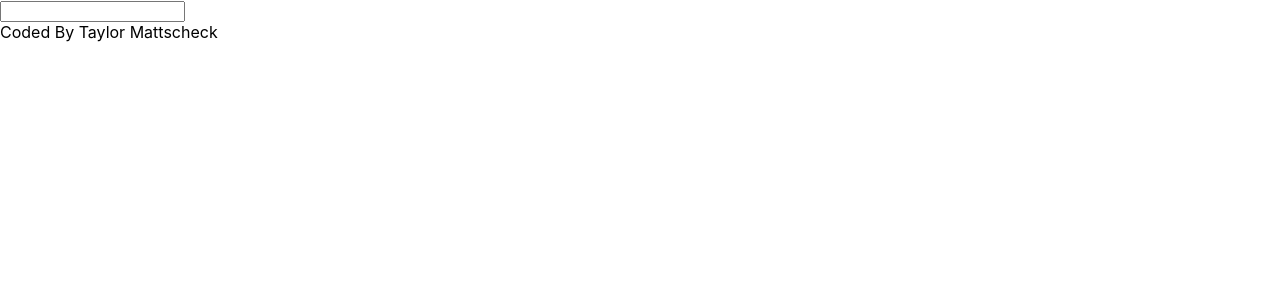
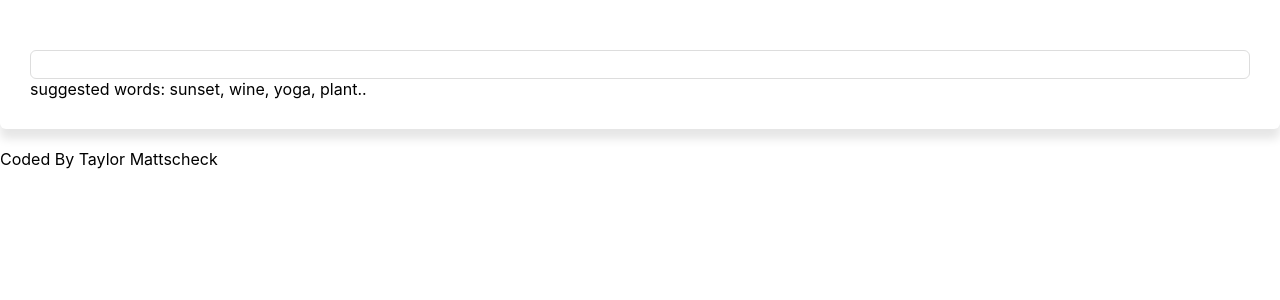
Before and after one commit to taylor-ann/dictionary-react-app, a React (Create React App) app: page / in a window 1280 px wide. Shown: the top 300 px of the page. Built offline with nearby package versions, Linux system fonts and the light colour scheme; no server answers.

Commit message:
styled the dictionary sections

```diff
--- a/src/Dictionary.css
+++ b/src/Dictionary.css
@@ -1,4 +1,20 @@
-.Dictionary {
-    text-align: left;
-    color: black
+.Dictionary section{
+    background: white;
+    padding: 30px;
+    border-radius: 6px;
+    box-shadow: 0 10px 10px rgb(0 0 0 /10%);
+    margin: 20px 0;
 }
+
+.Dictionary input{
+    width: 100%;
+    border-radius: 6px;
+    padding: 6px 10px;
+    color: #333;
+    border: 1px solid #ddd;
+}
+
+.Dictionary hint{
+    font-size: 11px;
+    margin-top: 5px;
+}
--- a/src/Dictionary.js
+++ b/src/Dictionary.js
@@ -3,29 +3,50 @@
 import Results from "./Results";
 import "./Dictionary.css";
 
-export default function Dictionary(){
-    let [keyword, setKeyword] = useState("");
+export default function Dictionary(props){
+    let [keyword, setKeyword] = useState(props.defaultKeyword);
     let [results, setResults] = useState(null);
+    let [loaded, setLoaded]= useState(false);
 
     function handleResponse(response){
         setResults(response.data[0]);
     }
 
-    function search(event){
-        event.preventDefault();
+    function search(){
      let apiUrl = `https://api.dictionaryapi.dev/api/v2/entries/en/${keyword}`;
     axios.get(apiUrl).then(handleResponse);
+    }
+
+    function handleSubmit(event){
+        event.preventDefault();
+        search();
     }
 
     function handleKeywordChange(event){
         setKeyword(event.target.value);
     }
+
+    function load(){
+        setLoaded(true);
+        search();
+    }
+
+    if (loaded){
         return(
             <div className="Dictionary">
-            <form onSubmit={search}>
+                <section>
+                <form onSubmit={handleSubmit}>
                     <input type="search" onChange={handleKeywordChange} />
                 </form>
+                <div className="hint">
+                    suggested words: sunset, wine, yoga, plant..
+                </div>
+                </section>
                 <Results results={results}/>
             </div>
         );
+    } else {
+        load();
+        return "Loading..";
     }
+}
--- /dev/null
+++ b/src/Results.css
@@ -0,0 +1,5 @@
+.Results h2{
+    font-size: 36px;
+    font-weight: bold;
+    line-height: 1.5;
+}
--- a/src/Results.js
+++ b/src/Results.js
@@ -1,11 +1,13 @@
 import React from "react";
 import Meaning from "./Meaning";
 import Phonetic from "./Phonetic";
+import "./Results.css";
 
 export default function Results(props){
     if (props.results) {
         return(
             <div className="Results">
+                <section>
                 <h2>{props.results.word}</h2>
                 {props.results.phonetics.map(function (phonetic, index){
                     return(
@@ -14,11 +16,12 @@
                             </div>
                     );
                 })}
+                </section>
                 {props.results.meanings.map(function (meaning, index){
                     return(
-                        <div key={index}>
+                        <section key={index}>
                             <Meaning meaning={meaning}/>
-                        </div>
+                        </section>
                     );
                 })}
             </div>);
```
Lines whose indentation alone changed are shown as unchanged.
